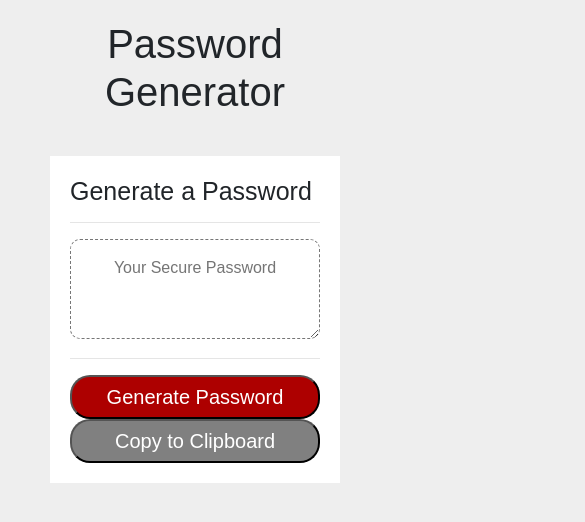
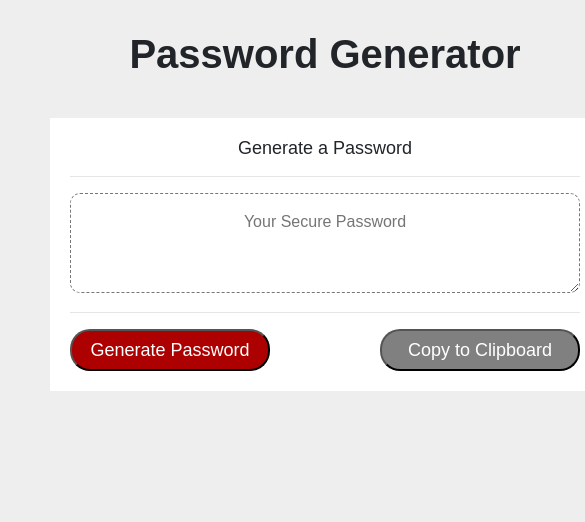
Before and after one commit to cbarcala23/homework3, a plain HTML site: page index.html in a window 390 px wide. Shown: the whole page, 585 px wide, since content can reach past the window. Drawn offline with nearby package versions, Linux system fonts and the light colour scheme.

Commit message:
updated css for responsiveness1

```diff
--- a/assets/css/style.css
+++ b/assets/css/style.css
@@ -10,13 +10,14 @@ body {
 
 .h1 {
     font-family: 'Arial', 'Helvetica Neue', Helvetica, sans-serif;
+    font-weight: bold;
     text-align: center;
     padding: 20px;
 }
 
 .h2 {
     font-size: 25px;
-
+    text-align: center;
 }
 
 .contentarea {
@@ -61,3 +62,42 @@ body {
     width: 250px;
     font-size: 20px;
 }
+
+/*-----------------------------------------------------------*/
+/*-----------------MEDIA QUERIES INDEX PAGE------------------*/
+/*-----------------------------------------------------------*/
+
+@media screen and (max-width: 640px) {
+    .contentarea {
+        width: 550px;
+    }
+
+    .h1 {
+        text-align: center;
+        padding: 20px;
+    }
+
+    .header {
+        margin-left: 50px;
+        margin-right: 50px;
+        width: 550px;
+        padding-top: 10px;
+    }
+
+    .h2 {
+        font-size: 18px;
+
+    }
+
+    .redbutton {
+        width: 200px;
+        font-size: 18px;
+        position: relative;
+    }
+
+    .greybutton {
+        width: 200px;
+        font-size: 18px;
+    }
+
+}
--- a/index.html
+++ b/index.html
@@ -17,7 +17,7 @@
 </header>
 
 <body>
-  <header>
+  <header class="header">
     <h1 class="h1">Password Generator</h1>
   </header>
   <div class="contentarea">
```
